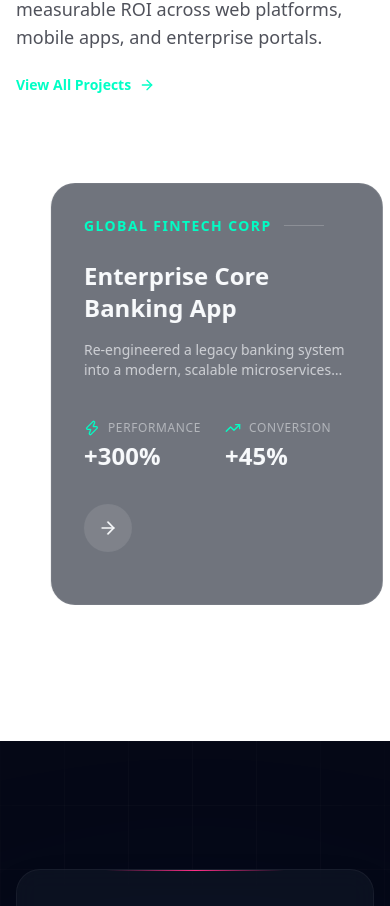
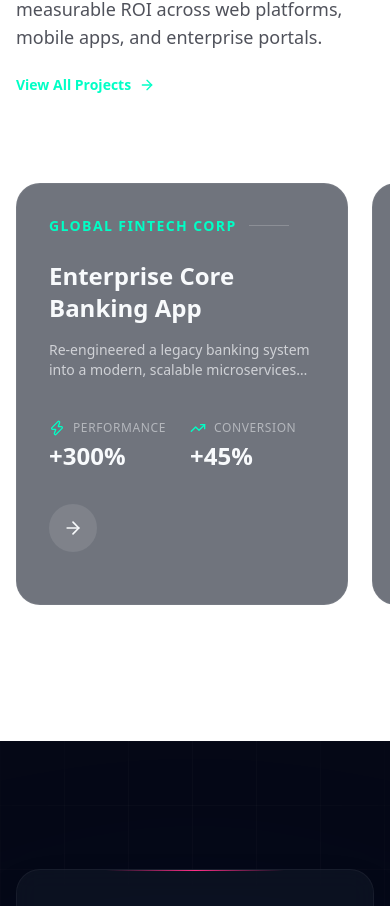
Before and after one commit to prajuxx369/Aurainfotechno, a Next.js app: page / in a window 390 px wide. Shown: the part 10716-11622 px from the top of the page. Built offline with nearby package versions, Linux system fonts and the light colour scheme.

Commit message:
Fix mobile responsiveness for Safari and Android

```diff
--- a/src/app/globals.css
+++ b/src/app/globals.css
@@ -79,3 +79,11 @@ html.lenis, html.lenis body {
   -webkit-text-fill-color: transparent;
   background-image: linear-gradient(90deg, var(--color-primary-cyan) 0%, var(--color-primary-royal) 100%);
 }
+
+.hide-scrollbar::-webkit-scrollbar {
+  display: none;
+}
+.hide-scrollbar {
+  -ms-overflow-style: none;
+  scrollbar-width: none;
+}
--- a/src/app/layout.tsx
+++ b/src/app/layout.tsx
@@ -1,4 +1,4 @@
-import type { Metadata } from "next";
+import type { Metadata, Viewport } from "next";
 import { Inter, Space_Grotesk } from "next/font/google";
 import "./globals.css";
 import { cn } from "@/lib/utils";
@@ -10,6 +10,13 @@ const spaceGrotesk = Space_Grotesk({ subsets: ["latin"], variable: "--font-space
 export const metadata: Metadata = {
   title: "AuraInfotechno Pvt. Ltd. | Premium Digital Engineering",
   description: "AuraInfotechno Pvt. Ltd. is a premium digital engineering and business automation company focused on building scalable, modern, high-performance digital systems.",
+};
+
+export const viewport: Viewport = {
+  width: "device-width",
+  initialScale: 1,
+  maximumScale: 1,
+  userScalable: false,
 };
 
 export default function RootLayout({
--- a/src/components/sections/CaseStudies.tsx
+++ b/src/components/sections/CaseStudies.tsx
@@ -1,7 +1,7 @@
 "use client";
 
 import { useRef } from "react";
-import { motion, useScroll, useTransform } from "framer-motion";
+import { motion } from "framer-motion";
 import { ArrowRight, TrendingUp, Zap, Search } from "lucide-react";
 import Link from "next/link";
 
@@ -43,12 +43,6 @@ const caseStudies = [
 
 export default function CaseStudies() {
   const containerRef = useRef<HTMLDivElement>(null);
-  const { scrollYProgress } = useScroll({
-    target: containerRef,
-    offset: ["start end", "end start"],
-  });
-
-  const x = useTransform(scrollYProgress, [0, 1], ["10%", "-20%"]);
 
   return (
     <section ref={containerRef} className="py-24 relative overflow-hidden bg-white text-bg-black">
@@ -79,12 +73,12 @@ export default function CaseStudies() {
         </div>
       </div>
 
-      <div className="overflow-hidden py-10">
-        <motion.div style={{ x }} className="flex gap-6 md:gap-8 px-4 md:px-6 w-max">
+      <div className="overflow-x-auto py-10 snap-x snap-mandatory hide-scrollbar">
+        <div className="flex gap-6 md:gap-8 px-4 md:px-6 w-max mx-auto md:mx-0">
           {caseStudies.map((study) => (
             <div
               key={study.id}
-              className={`relative w-[85vw] md:w-[600px] shrink-0 rounded-3xl overflow-hidden glass border border-white/10 bg-gradient-to-br ${study.bgClass} p-8 md:p-10`}
+              className={`relative w-[85vw] md:w-[600px] shrink-0 snap-center rounded-3xl overflow-hidden glass border border-white/10 bg-gradient-to-br ${study.bgClass} p-8 md:p-10`}
             >
               <div className="mb-6 flex items-center gap-3">
                 <span className="text-sm font-bold tracking-widest text-neon-aqua uppercase">
@@ -119,7 +113,7 @@ export default function CaseStudies() {
               </Link>
             </div>
           ))}
-        </motion.div>
+        </div>
       </div>
     </section>
   );
--- a/src/components/sections/Hero.tsx
+++ b/src/components/sections/Hero.tsx
@@ -65,7 +65,7 @@ export default function Hero() {
   const opacity = useTransform(scrollYProgress, [0, 1], [1, 0]);
 
   return (
-    <section ref={containerRef} className="relative min-h-screen flex items-center justify-center overflow-hidden pt-20 bg-white">
+    <section ref={containerRef} className="relative min-h-[100dvh] flex items-center justify-center overflow-hidden pt-20 bg-white">
       {/* Animated Background */}
       <div ref={bgRef} className="absolute inset-0 z-0">
         <div className="absolute top-1/4 -left-1/4 w-[50vw] h-[50vw] rounded-full bg-primary-royal/20 blur-[120px] mix-blend-screen animate-pulse" />
```
Also changed, not shown: 1 other file (tests, documents, lock files or other folders).
